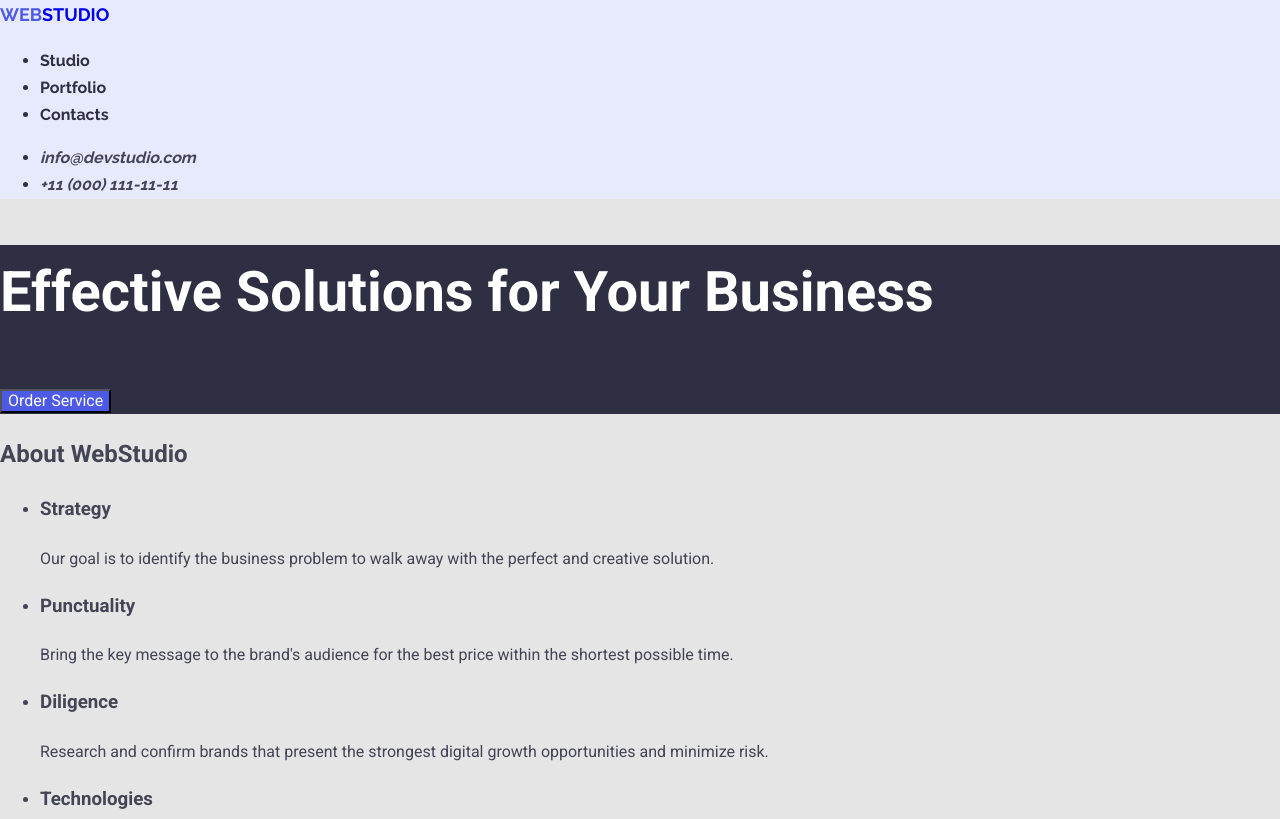
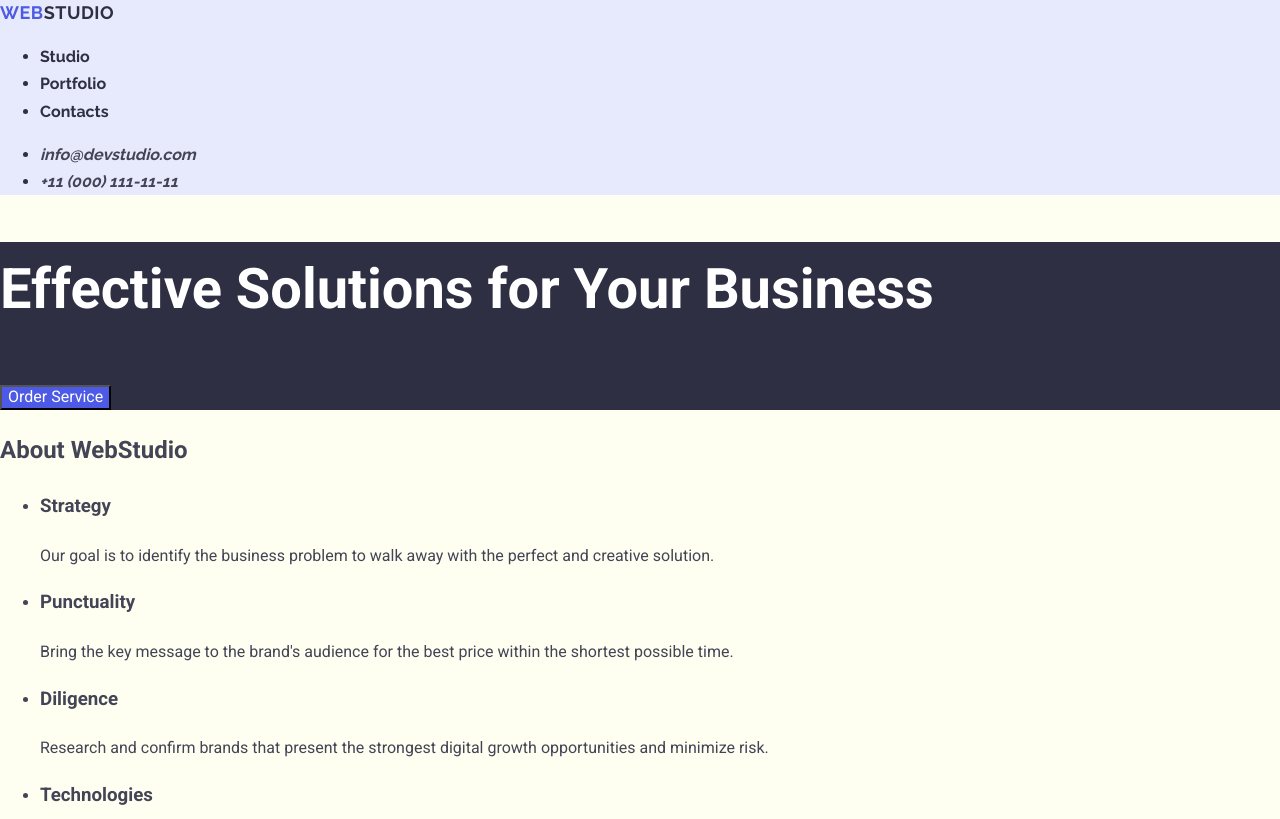
Before and after one commit to kk-goit/goit-markup-hw-02, a plain HTML site: page index.html in a window 1280 px wide. Shown: the top 819 px of the page. Drawn offline with nearby package versions, Linux system fonts and the light colour scheme.

Commit message:
adapt logo for autochecker

```diff
--- a/css/style.css
+++ b/css/style.css
@@ -7,6 +7,7 @@
     --main-text: #434455;
     --section-main-text: #FFFFFF;
 
+    --bg-global: #FFFFF1;
     --bg-main: #e5e5e5;
     --bg-head: #E7E9FC;
     --bg-section-main: #2E2F42;
@@ -15,7 +16,7 @@
 body {
     font-family: "Roboto", sans-serif;
     color: var(--main-text);
-    background-color: var(--bg-main);
+    background-color: var(--bg-global);
     line-height: 1.7;
 }
 
@@ -42,13 +43,16 @@ header {
 }
 
 .logo {
+    color: var(--logo-acent);
     font-weight: 700;
     font-size: 18px;
+    line-height: 1.17;
+    letter-spacing: 0.03em;
     text-transform: uppercase;
     text-decoration: none;
 }
 .logo span {
-    color: var(--logo-acent);
+    color: var(--main-acent);
 }
 
 h1 {
--- a/index.html
+++ b/index.html
@@ -21,7 +21,7 @@
 <body>
     <header>
         <nav class="header-nav">
-            <a class="logo" href="./index.html"><span>Web</span>Studio</a>
+            <a class="logo" href="./index.html">Web<span>Studio</span></a>
             <ul>
                 <li><a class="header-nav-link" href="#studio">Studio</a></li>
                 <li><a class="header-nav-link" href="">Portfolio</a></li>
@@ -125,7 +125,7 @@
         </section>
     </main>
     <footer>
-        <a class="logo" href="./index.html"><span>Web</span>Studio</a>
+        <a class="logo" href="./index.html">Web<span>Studio</span></a>
         <p>Increase the flow of customers and sales for your business with digital marketing &amp; growth solutions.</p>
     </footer>
 </body>
```
